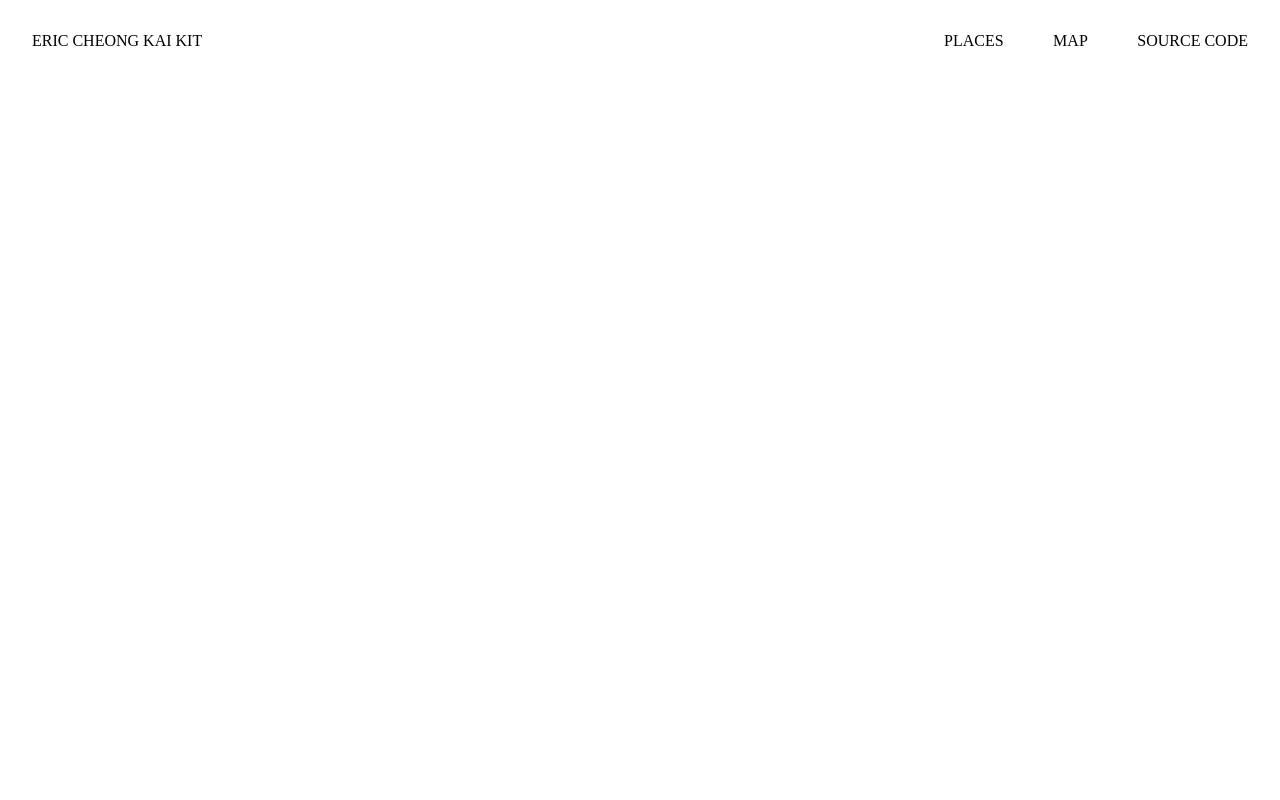
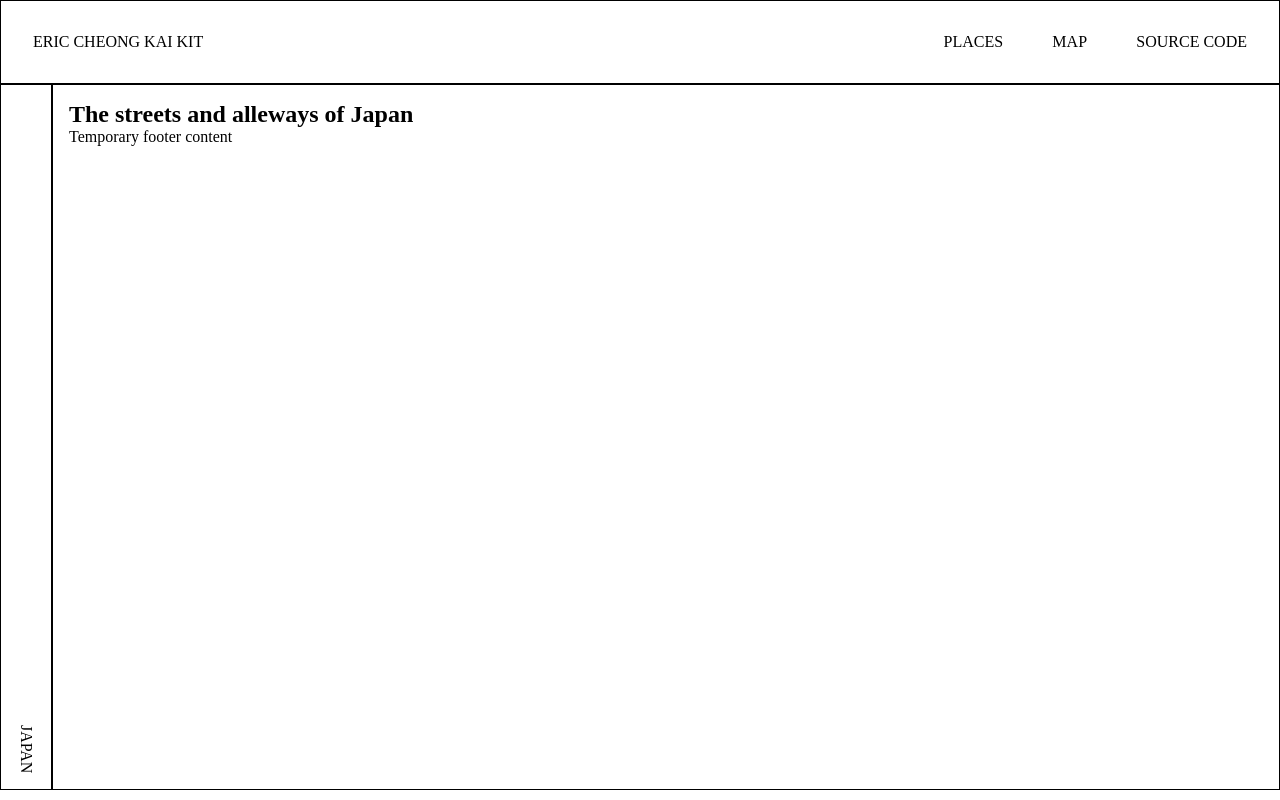
Before and after one commit to 25Ericcheong/binq, a React (Create React App) app: page / in a window 1280 px wide. Built offline with nearby package versions, Linux system fonts and the light colour scheme.

Commit message:
temporary way of arranging side bar content

```diff
--- a/src/App.tsx
+++ b/src/App.tsx
@@ -15,7 +15,7 @@ function App() {
   // }
 
   function renderHeader() {
-    return <header className="medium-spacing order-header">
+    return <header className="medium-spacing order-header mark">
       <section>
         <p>
           ERIC CHEONG KAI KIT
@@ -35,10 +35,41 @@ function App() {
     </header>
   }
 
+  function renderBody() {
+
+    function renderSidebar() {
+      return <aside className="order-sidebar mark small-spacing">
+        <p>
+          JAPAN
+        </p>
+      </aside>
+    }
+
+    function renderContent() {
+      return <header>
+        <h1>The streets and alleways of Japan</h1>
+      </header>
+    }
+
+    function renderFooter() {
+      return <footer>
+        <p>Temporary footer content</p>
+      </footer>
+    }
+
+    return <body className="order-body">
+      {renderSidebar()}
+      <section className="order-body-part small-spacing mark">
+        {renderContent()}
+        {renderFooter()}
+      </section>
+    </body>
+  }
+
   return (
     <div id="app">
       {renderHeader()}
-      {/* {renderImages()} */}
+      {renderBody()}
       <body>
       </body>
     </div>
--- a/src/app.scss
+++ b/src/app.scss
@@ -1,12 +1,28 @@
 * {
   margin: 0;
   padding: 0;
+}
+
+// app height
+#app {
+  display: flex;
+  flex-flow: column;
+  height: 100%;
+}
+
+// temporary border or marking for reference
+.mark {
+  border: black 1px solid;
 }
 
 // applicable in multiple components
 
 .medium-spacing {
   padding: 2em;
+}
+
+.small-spacing {
+  padding: 1em;
 }
 
 .order-row {
@@ -26,9 +42,26 @@
   width: 100%;
 }
 
-// applicable in header component specifically
+// applicable in header component
 
 .order-header {
   display: flex;
   justify-content: space-between;
 }
+
+// applicable in body component
+
+.order-body {
+  display: flex;
+
+  .order-body-part {
+    flex: 1 1 auto;
+    flex-direction: column;
+  }
+}
+
+.order-sidebar {
+  height: 84%;
+  direction: rtl;
+  writing-mode: vertical-lr;
+}
```
